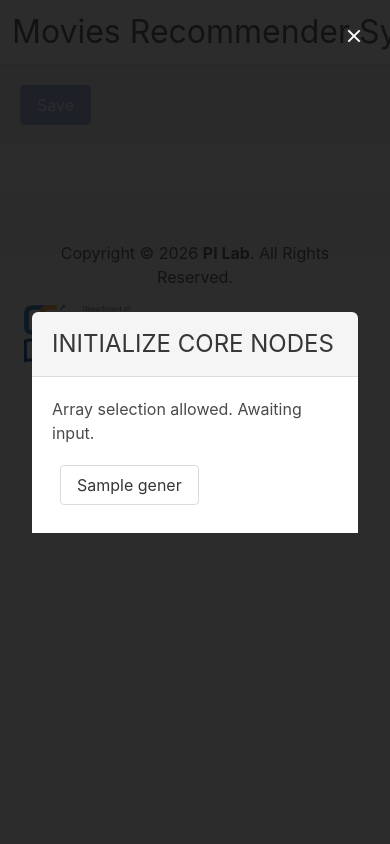
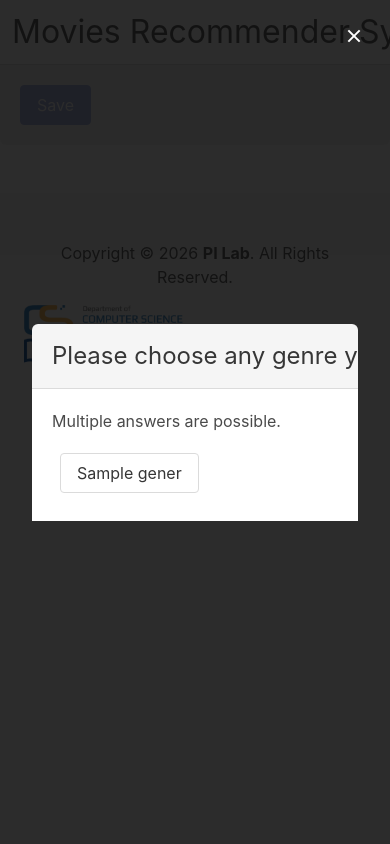
Before and after one commit to tsechinchi/recomm-proj, a Flask app: template flaskr/templates/index.html in a window 390 px wide; the page is wider, and only the part inside the window is pictured. Run offline with Flask 3, Linux system fonts and the light colour scheme; the template is opened without the code that fills it: most values are stand-ins (such as "Sample title", 1, 10 or a date in 2020); grey boxes marked "Sample" are stand-in pictures; some libraries are stand-ins or nearby versions.

Commit message:
feat: Update UI text and labels for improved clarity and consistency in index.html

```diff
--- a/flaskr/templates/index.html
+++ b/flaskr/templates/index.html
@@ -53,7 +53,7 @@
             <nav :class="['navbar', 'is-active', {% if ui_variant == 'v2' %}'bg-cyberBlack border-b border-neonPink shadow-[0_5px_20px_rgba(255,0,160,0.3)]'{% endif %}]" role="navigation" aria-label="main navigation">
                 <div class="navbar-brand">
                     <a class="navbar-item" href="/">
-                        <span class="is-size-3 {% if ui_variant == 'v2' %}font-display font-bold text-neonCyan tracking-[0.2em] uppercase cyber-glitch{% endif %}">{% if ui_variant == 'v2' %}NEURAL_LINK>__{% else %}Movies Recommender System{% endif %}</span>
+                        <span class="is-size-3 {% if ui_variant == 'v2' %}font-display font-bold text-neonCyan tracking-[0.2em] uppercase cyber-glitch{% endif %}">{% if ui_variant == 'v2' %}Neon Recommender{% else %}Movies Recommender System{% endif %}</span>
                     </a>
 
                     <a role="button" :class="['navbar-burger', isActivityNavBar ? 'is-active' : '']" aria-label="menu"
@@ -73,7 +73,7 @@
                             <div class="buttons">
                                 {% if ui_variant == 'v2' %}
                                 <a class="button {% if ui_variant == 'v2' %}bg-transparent border border-neonCyan text-neonCyan hover:bg-neonCyan hover:text-black font-body uppercase tracking-wider{% else %}is-warning is-light{% endif %}" href="/?variant={{ ab_variant }}{% if participant_id %}&participant_id={{ participant_id }}{% endif %}&ui=classic">
-                                    <strong>REVERT UI</strong>
+                                    <strong>ORIGINAL UI</strong>
                                 </a>
                                 {% else %}
                                 <a class="button is-primary is-light" href="/?variant={{ ab_variant }}{% if participant_id %}&participant_id={{ participant_id }}{% endif %}&ui=v2">
@@ -82,11 +82,11 @@
                                 {% endif %}
 
                                 <button class="button {% if ui_variant == 'v2' %}bg-transparent border border-neonPink text-neonPink hover:bg-neonPink hover:text-black font-body uppercase tracking-wider{% else %}is-danger{% endif %}" @click="cleanAll">
-                                    <strong>PURGE DATA</strong>
+                                    <strong>{% if ui_variant == 'v2' %}CLEAR DATA{% else %}Clean All{% endif %}</strong>
                                 </button>
 
                                 <button class="button {% if ui_variant == 'v2' %}bg-neonGreen border-0 text-black shadow-[0_0_15px_rgba(0,255,63,0.8)] hover:bg-white font-body uppercase tracking-wider font-bold{% else %}is-link{% endif %}" @click="showGenres = true">
-                                    <strong>SELECT.NODES()</strong>
+                                    <strong>{% if ui_variant == 'v2' %}SELECT GENRES{% else %}Genres{% endif %}</strong>
                                 </button>
                             </div>
                         </div>
@@ -102,29 +102,29 @@
                     <div class="pointer-events-none absolute -right-16 -top-16 h-64 w-64 rounded-full bg-[radial-gradient(circle,rgba(0,240,255,0.2),transparent_70%)] animate-pulse"></div>
                     <div class="grid gap-6 lg:grid-cols-[1.5fr_1fr] skew-x-[2deg]">
                     <div>
-                        <p class="font-display text-sm font-bold uppercase tracking-[0.3em] text-neonGreen">SYS.ALG: {{ ab_variant }} // NEON OVERRIDE</p>
-                        <h1 class="font-display text-4xl font-bold uppercase leading-[1.1] text-white lg:text-6xl cyber-glitch">Decode<br/>The Matrix</h1>
-                        <p class="mt-4 max-w-[62ch] text-[1.1rem] text-neonCyan opacity-80 border-l-2 border-neonPink pl-3">Genre arrays initialize candidate space. Rating logs construct temporal profiles. Like vectors enable semantic routing.</p>
+                        <p class="font-display text-sm font-bold uppercase tracking-[0.3em] text-neonGreen">Algorithm: {{ ab_variant }} // Neon Theme</p>
+                        <h1 class="font-display text-4xl font-bold uppercase leading-[1.1] text-white lg:text-6xl cyber-glitch">Discover<br/>Great Movies</h1>
+                        <p class="mt-4 max-w-[62ch] text-[1.1rem] text-neonCyan opacity-80 border-l-2 border-neonPink pl-3">Choosing genres sets your baseline. Rating logs build your profile. Liked movies enable advanced semantic matching.</p>
                     </div>
                     <div class="grid grid-cols-2 gap-4">
                         <article class="border border-neonCyan bg-cyberBlack p-3 font-display text-center relative overflow-hidden group">
                             <div class="absolute inset-x-0 bottom-0 h-1 bg-neonCyan transform scale-x-0 group-hover:scale-x-100 transition-transform"></div>
-                            <p class="text-xs uppercase tracking-[0.2em] text-gray-400">Gen.Nodes</p>
+                            <p class="text-xs uppercase tracking-[0.2em] text-gray-400">Genres</p>
                             <strong class="text-3xl text-neonPink">{{ feedback_state['genres_count'] }}</strong>
                         </article>
                         <article class="border border-neonCyan bg-cyberBlack p-3 font-display text-center relative overflow-hidden group">
                             <div class="absolute inset-x-0 bottom-0 h-1 bg-neonCyan transform scale-x-0 group-hover:scale-x-100 transition-transform"></div>
-                            <p class="text-xs uppercase tracking-[0.2em] text-gray-400">Rat.Logs</p>
+                            <p class="text-xs uppercase tracking-[0.2em] text-gray-400">Ratings</p>
                             <strong class="text-3xl text-neonPink">[[ userRates.length ]]</strong>
                         </article>
                         <article class="border border-neonCyan bg-cyberBlack p-3 font-display text-center relative overflow-hidden group">
                             <div class="absolute inset-x-0 bottom-0 h-1 bg-neonCyan transform scale-x-0 group-hover:scale-x-100 transition-transform"></div>
-                            <p class="text-xs uppercase tracking-[0.2em] text-gray-400">L.Vectors</p>
+                            <p class="text-xs uppercase tracking-[0.2em] text-gray-400">Likes</p>
                             <strong class="text-3xl text-neonPink">[[ userLikes.length ]]</strong>
                         </article>
                         <article class="border border-neonCyan bg-cyberBlack p-3 font-display text-center relative overflow-hidden group">
                             <div class="absolute inset-x-0 bottom-0 h-1 bg-neonCyan transform scale-x-0 group-hover:scale-x-100 transition-transform"></div>
-                            <p class="text-xs uppercase tracking-[0.2em] text-gray-400">Mem.Blend</p>
+                            <p class="text-xs uppercase tracking-[0.2em] text-gray-400">Blend Ratio</p>
                             <strong class="text-3xl text-neonPink">{{ "%.0f"|format(collaborative_weight * 100) }}/{{ "%.0f"|format(semantic_weight * 100) }}</strong>
                         </article>
                     </div>
@@ -133,24 +133,24 @@
 
                 <div class="mt-6 grid gap-4 md:grid-cols-3">
                     <article class="border border-gray-700 bg-cyberGray p-4 shadow-[inset_0_0_10px_rgba(0,0,0,0.8)] hover:border-neonGreen transition-colors">
-                        <p class="font-display text-xs uppercase tracking-[0.2em] text-neonGreen mb-1">Phase.01</p>
-                        <h3 class="font-display text-xl text-white uppercase">Initialize Lens</h3>
-                        <p class="text-sm text-gray-400 mt-2">Selected core genres collapse the infinite probability wave.</p>
+                        <p class="font-display text-xs uppercase tracking-[0.2em] text-neonGreen mb-1">Step 1</p>
+                        <h3 class="font-display text-xl text-white uppercase">Choose Genres</h3>
+                        <p class="text-sm text-gray-400 mt-2">Selecting core genres narrows down the overall movie recommendations.</p>
                     </article>
                     <article class="border border-gray-700 bg-cyberGray p-4 shadow-[inset_0_0_10px_rgba(0,0,0,0.8)] hover:border-neonGreen transition-colors">
-                        <p class="font-display text-xs uppercase tracking-[0.2em] text-neonGreen mb-1">Phase.02</p>
-                        <h3 class="font-display text-xl text-white uppercase">Sync Memory</h3>
-                        <p class="text-sm text-gray-400 mt-2">Chronological rating injections train your neural preference net.</p>
+                        <p class="font-display text-xs uppercase tracking-[0.2em] text-neonGreen mb-1">Step 2</p>
+                        <h3 class="font-display text-xl text-white uppercase">Rate Movies</h3>
+                        <p class="text-sm text-gray-400 mt-2">Rating movies helps the timeline-aware collaborative model learn your taste.</p>
                     </article>
                     <article class="border border-gray-700 bg-cyberGray p-4 shadow-[inset_0_0_10px_rgba(0,0,0,0.8)] hover:border-neonGreen transition-colors">
-                        <p class="font-display text-xs uppercase tracking-[0.2em] text-neonGreen mb-1">Phase.03</p>
-                        <h3 class="font-display text-xl text-white uppercase">Engage Boost</h3>
-                        <p class="text-sm text-gray-400 mt-2">Positive interactions supercharge nearby entity vectors.</p>
+                        <p class="font-display text-xs uppercase tracking-[0.2em] text-neonGreen mb-1">Step 3</p>
+                        <h3 class="font-display text-xl text-white uppercase">Like Movies</h3>
+                        <p class="text-sm text-gray-400 mt-2">Liking titles fine-tunes your recommendations pulling in similar semantic matches.</p>
                     </article>
                 </div>
 
                 <div class="mt-6 border-l-4 border-neonPink bg-cyberGray p-4" v-if="{{ feedback_state['selected_genres']|length }} > 0">
-                    <p class="font-display text-sm font-bold uppercase tracking-[0.2em] text-white">Active Node Filters</p>
+                    <p class="font-display text-sm font-bold uppercase tracking-[0.2em] text-white">Active Genres</p>
                     <div class="mt-3 flex flex-wrap gap-3">
                         {% for genre_name in feedback_state['selected_genres'] %}
                         <span class="border border-neonCyan bg-cyberBlack px-4 py-1 text-sm font-bold uppercase tracking-[0.1em] text-neonCyan shadow-[0_0_5px_rgba(0,240,255,0.5)]">{{ genre_name }}</span>
@@ -166,7 +166,7 @@
             <section class="section pt-2 pb-0 {% if ui_variant == 'v2' %}cyber-recommend-section{% endif %}">
                 <div class="container">
                     <p class="is-size-4 {% if ui_variant == 'v2' %}font-display uppercase tracking-[0.2em] text-white text-2xl font-bold{% endif %}">
-                        TARGET DETECTED
+                        {% if ui_variant == 'v2' %}RECOMMENDED MOVIES{% else %}Recommended{% endif %}
                     </p>
                     <p class="mb-5 {% if ui_variant == 'v2' %}text-neonCyan border-l-2 border-neonCyan pl-3 text-sm{% endif %}">{{ recommendations_message }}</p>
 
@@ -204,7 +204,7 @@
 
                                 <div class="card-footer p-2 {% if ui_variant == 'v2' %}bg-cyberGray border-t border-neonPink flex justify-between items-center{% endif %}">
                                     <button class="button is-small {% if ui_variant == 'v2' %}bg-transparent border-0 text-white hover:text-neonPink hover:bg-[rgba(255,0,160,0.1)] transition-colors w-full uppercase font-display tracking-[0.1em]{% endif %}" @click="updateLike({{movie['movieId']}})">
-                                        <span :class="['fa fa-thumbs-up', inLikes({{movie['movieId']}}) ? '{% if ui_variant == 'v2' %}text-neonCyan shadow-[0_0_10px_rgba(0,240,255,1)]{% else %}checked{% endif %}' : '']"> {% if ui_variant == 'v2' %}SYNC{% else %}Like{% endif %}</span>
+                                        <span :class="['fa fa-thumbs-up', inLikes({{movie['movieId']}}) ? '{% if ui_variant == 'v2' %}text-neonCyan shadow-[0_0_10px_rgba(0,240,255,1)]{% else %}checked{% endif %}' : '']"> {% if ui_variant == 'v2' %}LIKE{% else %}Like{% endif %}</span>
                                     </button>
                                 </div>
                             </div>
@@ -219,7 +219,7 @@
             <section class="section pb-0 {% if ui_variant == 'v2' %}cyber-similar-section{% endif %}">
                 <div class="container">
                     <p class="is-size-4 {% if ui_variant == 'v2' %}font-display uppercase tracking-[0.2em] text-white text-xl font-bold{% endif %}">
-                        SEMANTIC NEIGHBORS
+                        {% if ui_variant == 'v2' %}BASED ON YOUR LIKES{% else %}Liked with Similar Items{% endif %}
                     </p>
                     <p class="mb-5 {% if ui_variant == 'v2' %}text-neonPink border-l-2 border-neonPink pl-3 text-sm{% endif %}">{{ likes_similar_message }}</p>
 
@@ -249,7 +249,7 @@
 
                                 <div class="card-footer p-2 {% if ui_variant == 'v2' %}bg-cyberGray border-t border-neonCyan{% endif %}">
                                     <button class="button is-small {% if ui_variant == 'v2' %}bg-transparent border-0 text-white hover:text-neonCyan hover:bg-[rgba(0,240,255,0.1)] transition-colors w-full uppercase font-display tracking-[0.1em]{% endif %}" @click="updateLike({{movie['movieId']}})">
-                                        <span :class="['fa fa-thumbs-up', inLikes({{movie['movieId']}}) ? '{% if ui_variant == 'v2' %}text-neonGreen shadow-[0_0_10px_rgba(0,255,63,1)]{% else %}checked{% endif %}' : '']"> {% if ui_variant == 'v2' %}SYNC{% else %}Like{% endif %}</span>
+                                        <span :class="['fa fa-thumbs-up', inLikes({{movie['movieId']}}) ? '{% if ui_variant == 'v2' %}text-neonGreen shadow-[0_0_10px_rgba(0,255,63,1)]{% else %}checked{% endif %}' : '']"> {% if ui_variant == 'v2' %}LIKE{% else %}Like{% endif %}</span>
                                     </button>
                                 </div>
                             </div>
@@ -264,8 +264,8 @@
             <section class="section pb-0 {% if ui_variant == 'v2' %}cyber-likes-section{% endif %}">
                 <div class="container">
                     <p class="is-size-4 mb-3 flex items-center gap-4 {% if ui_variant == 'v2' %}font-display uppercase tracking-[0.2em] text-white text-xl font-bold{% endif %}">
-                        STORED VECTORS
-                        <button class="button {% if ui_variant == 'v2' %}is-small bg-cyberBlack border border-neonGreen text-neonGreen hover:bg-neonGreen hover:text-black font-body uppercase tracking-wider{% endif %}" @click="reloadPage"><i class="fa fa-refresh mr-1" aria-hidden="true"></i>{% if ui_variant == 'v2' %}RE-CALC{% else %}Refresh{% endif %}</button>
+                        {% if ui_variant == 'v2' %}YOUR LIKES{% else %}Liked{% endif %}
+                        <button class="button {% if ui_variant == 'v2' %}is-small bg-cyberBlack border border-neonGreen text-neonGreen hover:bg-neonGreen hover:text-black font-body uppercase tracking-wider{% endif %}" @click="reloadPage"><i class="fa fa-refresh mr-1" aria-hidden="true"></i>{% if ui_variant == 'v2' %}REFRESH{% else %}Refresh{% endif %}</button>
                     </p>
 
                     <div class="columns is-mobile pb-3" style="overflow-x: auto; overflow-y: hidden; flex-wrap: nowrap;">
@@ -294,7 +294,7 @@
 
                                 <div class="card-footer p-2 {% if ui_variant == 'v2' %}bg-cyberGray border-t border-neonGreen{% endif %}">
                                     <button class="button is-small {% if ui_variant == 'v2' %}bg-transparent border-0 text-white hover:text-neonGreen hover:bg-[rgba(0,255,63,0.1)] transition-colors w-full uppercase font-display tracking-[0.1em]{% endif %}" @click="updateLike({{movie['movieId']}})">
-                                        <span :class="['fa fa-thumbs-up', inLikes({{movie['movieId']}}) ? '{% if ui_variant == 'v2' %}text-neonGreen shadow-[0_0_10px_rgba(0,255,63,1)]{% else %}checked{% endif %}' : '']"> {% if ui_variant == 'v2' %}UNSYNC{% else %}Like{% endif %}</span>
+                                        <span :class="['fa fa-thumbs-up', inLikes({{movie['movieId']}}) ? '{% if ui_variant == 'v2' %}text-neonGreen shadow-[0_0_10px_rgba(0,255,63,1)]{% else %}checked{% endif %}' : '']"> {% if ui_variant == 'v2' %}UNLIKE{% else %}Like{% endif %}</span>
                                     </button>
                                 </div>
                             </div>
@@ -310,10 +310,10 @@
             <div class="modal-background {% if ui_variant == 'v2' %}bg-[rgba(5,5,16,0.9)] backdrop-blur-sm{% endif %}"></div>
             <div class="modal-card {% if ui_variant == 'v2' %}border-2 border-neonCyan shadow-[0_0_30px_rgba(0,240,255,0.4)]{% endif %}">
                 <header class="modal-card-head {% if ui_variant == 'v2' %}bg-cyberBlack border-b border-gray-800{% endif %}">
-                    <p class="modal-card-title {% if ui_variant == 'v2' %}font-display uppercase tracking-[0.2em] text-neonPink text-xl font-bold{% endif %}">INITIALIZE CORE NODES</p>
+                    <p class="modal-card-title {% if ui_variant == 'v2' %}font-display uppercase tracking-[0.2em] text-neonPink text-xl font-bold{% endif %}">{% if ui_variant == 'v2' %}SELECT GENRES{% else %}Please choose any genre you're interested in.{% endif %}</p>
                 </header>
                 <div class="modal-card-body {% if ui_variant == 'v2' %}bg-cyberGray text-white font-body{% endif %}">
-                    <p class="mb-3 {% if ui_variant == 'v2' %}text-neonCyan opacity-80 border-l border-neonCyan pl-2 text-sm uppercase tracking-wider{% endif %}">Array selection allowed. Awaiting input.</p>
+                    <p class="mb-3 {% if ui_variant == 'v2' %}text-neonCyan opacity-80 border-l border-neonCyan pl-2 text-sm uppercase tracking-wider{% endif %}">{% if ui_variant == 'v2' %}Multiple selections allowed.{% else %}Multiple answers are possible.{% endif %}</p>
                     {% for gener in genres %}
                     <button :class="['button m-2', inGenres({{gener['id']}}) ? '{% if ui_variant == 'v2' %}bg-neonCyan text-black border-neonCyan shadow-[0_0_15px_rgba(0,240,255,0.7)]{% else %}is-link{% endif %}' : '{% if ui_variant == 'v2' %}bg-cyberBlack text-gray-400 border border-gray-700 hover:border-neonPink hover:text-neonPink{% endif %}' ]" value="{{gener['id']}}" class="{% if ui_variant == 'v2' %}font-display uppercase tracking-widest transition-all{% endif %}"
                             @click="updateGenre({{gener['id']}})">
```
Also changed, not shown: 1 other file.
